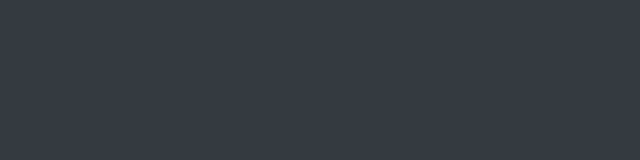
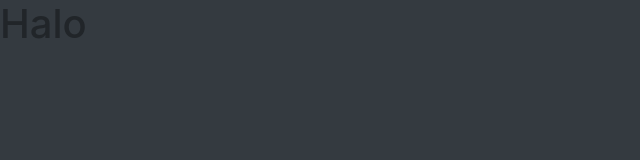
Before and after one commit to darrellathaya/darrellathaya.github.io, a plain HTML site: page index.html in a window 1280 px wide. Shown: the full height of the page, 0-640 px from the left. Drawn offline with nearby package versions, Linux system fonts and the light colour scheme.

Commit message:
Update index.html

```diff
--- a/index.html
+++ b/index.html
@@ -1,5 +1,4 @@
 <html>
-
 <head>
     <title>XYZ</title>
     <meta charset="utf-8">
@@ -13,8 +12,6 @@
 </head>
 
 <body class="bg-dark">
-    <div>
-    </div>
+    <h1>Halo</h1>
 </body>
-
 </html>
```
